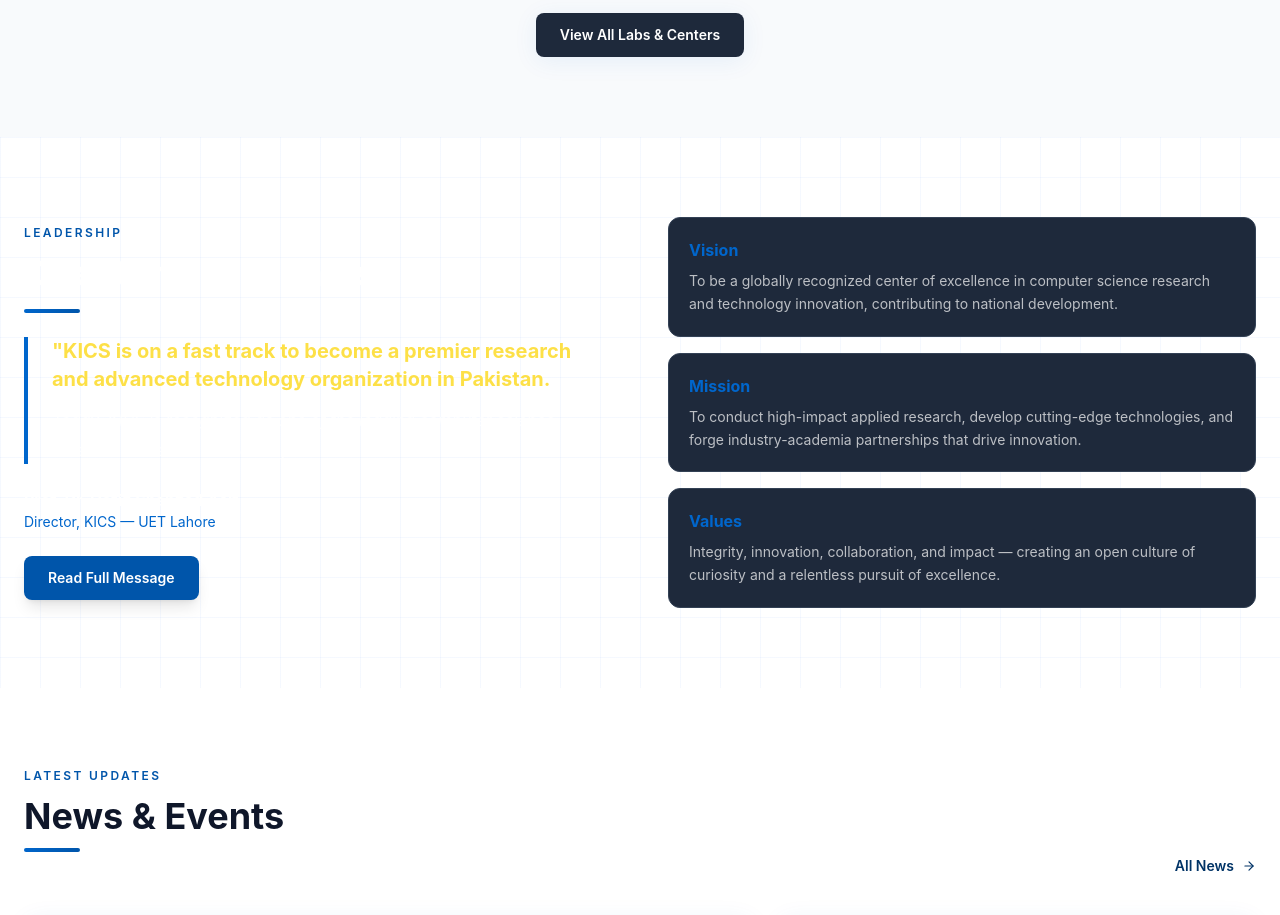
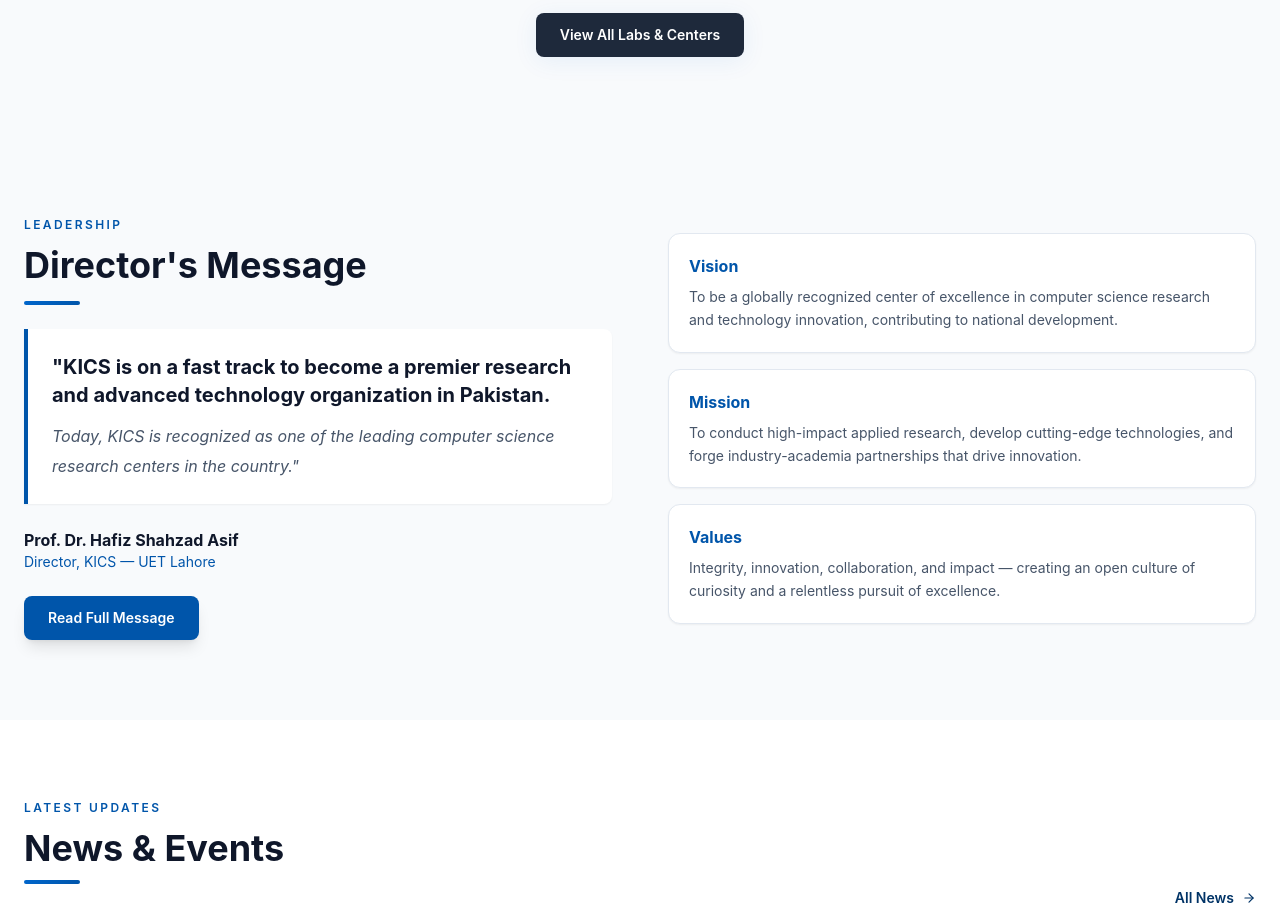
Before and after one commit to aqibawan2003/kics-frontend-modern, a React (Vite) app: page / in a window 1280 px wide. Shown: the part 3000-3915 px from the top of the page. Built offline with nearby package versions, Linux system fonts and the light colour scheme; grey boxes are pictures that could not be loaded.

Commit message:
Change Director's Message section to light theme with dark text

```diff
--- a/src/pages/Home.jsx
+++ b/src/pages/Home.jsx
@@ -273,23 +273,23 @@
 /* ── Director quote ──────────────────────────────────────── */
 function DirectorQuote() {
   return (
-    <section className="py-20 bg-hero-gradient bg-grid-pattern overflow-hidden">
+    <section className="py-20 bg-slate-50 overflow-hidden">
       <div className="max-w-7xl mx-auto px-4 sm:px-6">
         <div className="grid lg:grid-cols-2 gap-14 items-center">
           <AnimateOnScroll animation="reveal-left">
             <span className="eyebrow">Leadership</span>
-            <h2 className="section-title-white mb-4">Director's Message</h2>
+            <h2 className="section-title mb-4">Director's Message</h2>
             <div className="divider" />
-            <blockquote className="border-l-4 border-gold pl-6 leading-relaxed text-lg mb-6">
-              <span className="text-yellow-300 font-bold text-xl block mb-3">
+            <blockquote className="border-l-4 border-primary-600 pl-6 leading-relaxed text-lg mb-6 bg-white p-6 rounded-r-lg shadow-sm">
+              <span className="text-slate-900 font-bold text-xl block mb-3">
                 "KICS is on a fast track to become a premier research and advanced technology organization in Pakistan.
               </span>
-              <span className="text-white/80 text-base italic">
+              <span className="text-slate-600 text-base italic">
                 Today, KICS is recognized as one of the leading computer science research centers in the country."
               </span>
             </blockquote>
-            <p className="text-white font-bold">Prof. Dr. Hafiz Shahzad Asif</p>
-            <p className="text-gold text-sm">Director, KICS — UET Lahore</p>
+            <p className="text-slate-900 font-bold">Prof. Dr. Hafiz Shahzad Asif</p>
+            <p className="text-primary-600 text-sm">Director, KICS — UET Lahore</p>
             <Link to="/director-message" className="btn-primary mt-6">Read Full Message</Link>
           </AnimateOnScroll>
 
@@ -300,9 +300,9 @@
                 { title: 'Mission', text: 'To conduct high-impact applied research, develop cutting-edge technologies, and forge industry-academia partnerships that drive innovation.' },
                 { title: 'Values', text: 'Integrity, innovation, collaboration, and impact — creating an open culture of curiosity and a relentless pursuit of excellence.' },
               ].map(item => (
-                <div key={item.title} className="card-dark rounded-xl p-5 border border-white/12">
-                  <h4 className="text-gold font-bold font-heading mb-2">{item.title}</h4>
-                  <p className="text-white/70 text-sm leading-relaxed">{item.text}</p>
+                <div key={item.title} className="bg-white rounded-xl p-5 border border-slate-200 shadow-sm hover:shadow-md transition-shadow">
+                  <h4 className="text-primary-600 font-bold font-heading mb-2">{item.title}</h4>
+                  <p className="text-slate-600 text-sm leading-relaxed">{item.text}</p>
                 </div>
               ))}
             </div>
```
